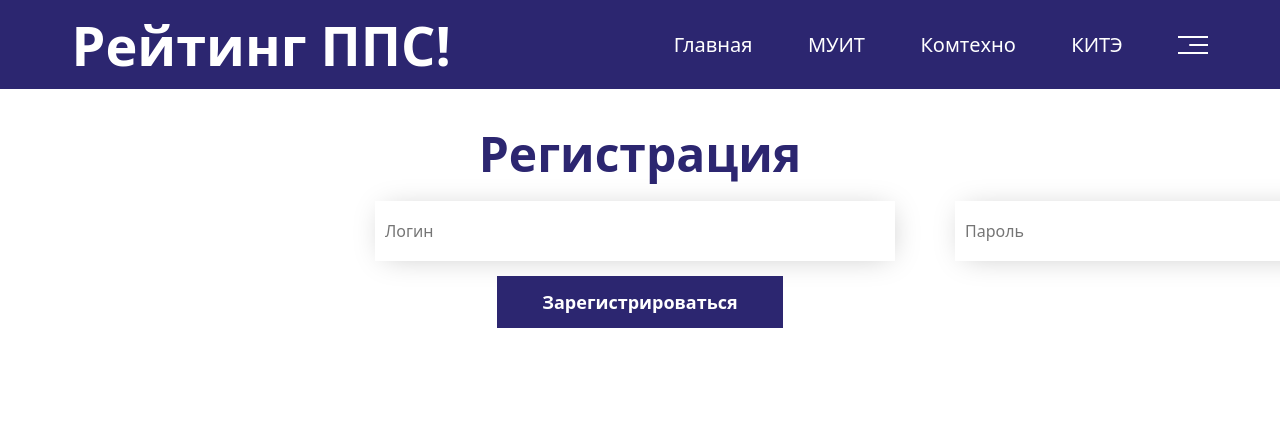
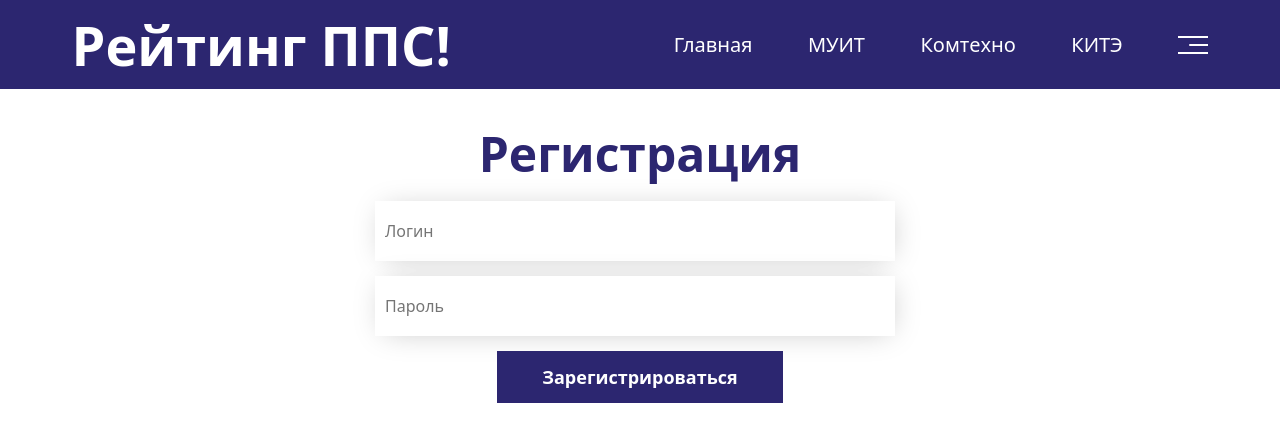
Before and after one commit to MFQ7aq/For_College-, a React (Vite) app: page /Registration in a window 1280 px wide. Shown: the top 442 px of the page. Built offline with nearby package versions, Linux system fonts and the light colour scheme.

Commit message:
1.03 Допаботал проверку аутентификации

```diff
--- a/src/css/Educational.css
+++ b/src/css/Educational.css
@@ -173,7 +173,10 @@
   margin-top: 15px;
 }
 .auth_auth {
-  width: 1100px;
+  margin: 0 auto;
+  display: flex;
+}
+.auth_auth-c {
   margin: 0 auto;
   display: flex;
   flex-wrap: wrap;
--- a/src/pages/home/Registration.jsx
+++ b/src/pages/home/Registration.jsx
@@ -33,7 +33,7 @@ const handleSubmit = useCallback((e) => {
         <div className="title__contain"><h2 className="Edu__text-L center">Регистрация</h2></div>
         <div className="auth__contain">
           <label htmlFor="" className="auth__label">
-            <form onSubmit={handleSubmit} className="auth_auth">
+            <form onSubmit={handleSubmit} className="auth_auth-center">
               <input type="text" className="auth__input Montherat" value={name} onChange={e => setName(e.target.value)} placeholder="Логин" />
               <input type="password" autoComplete="" className="auth__input Montherat" value={password} onChange={e => setPassword(e.target.value)} placeholder="Пароль" />
             </form>
```
